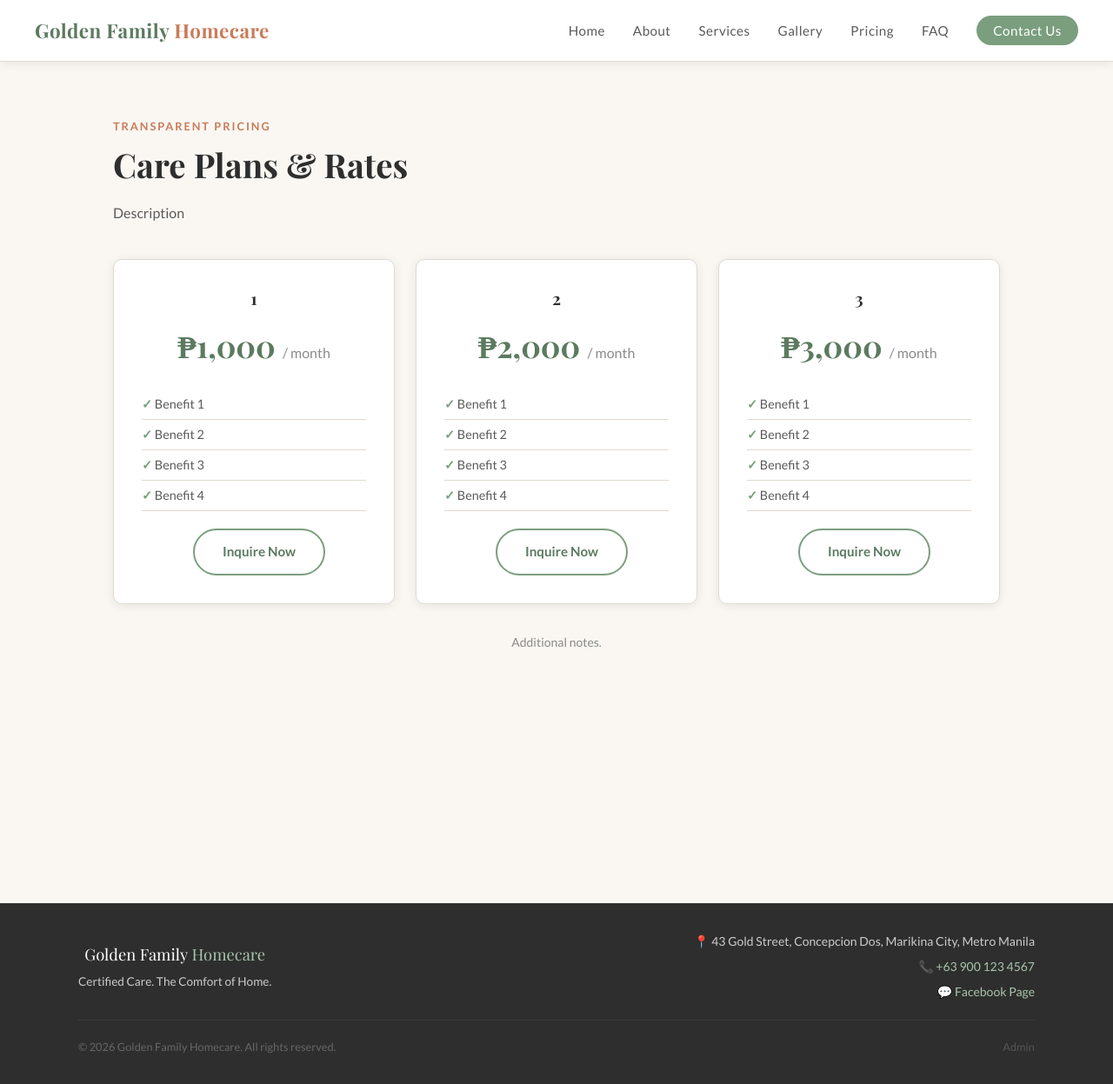
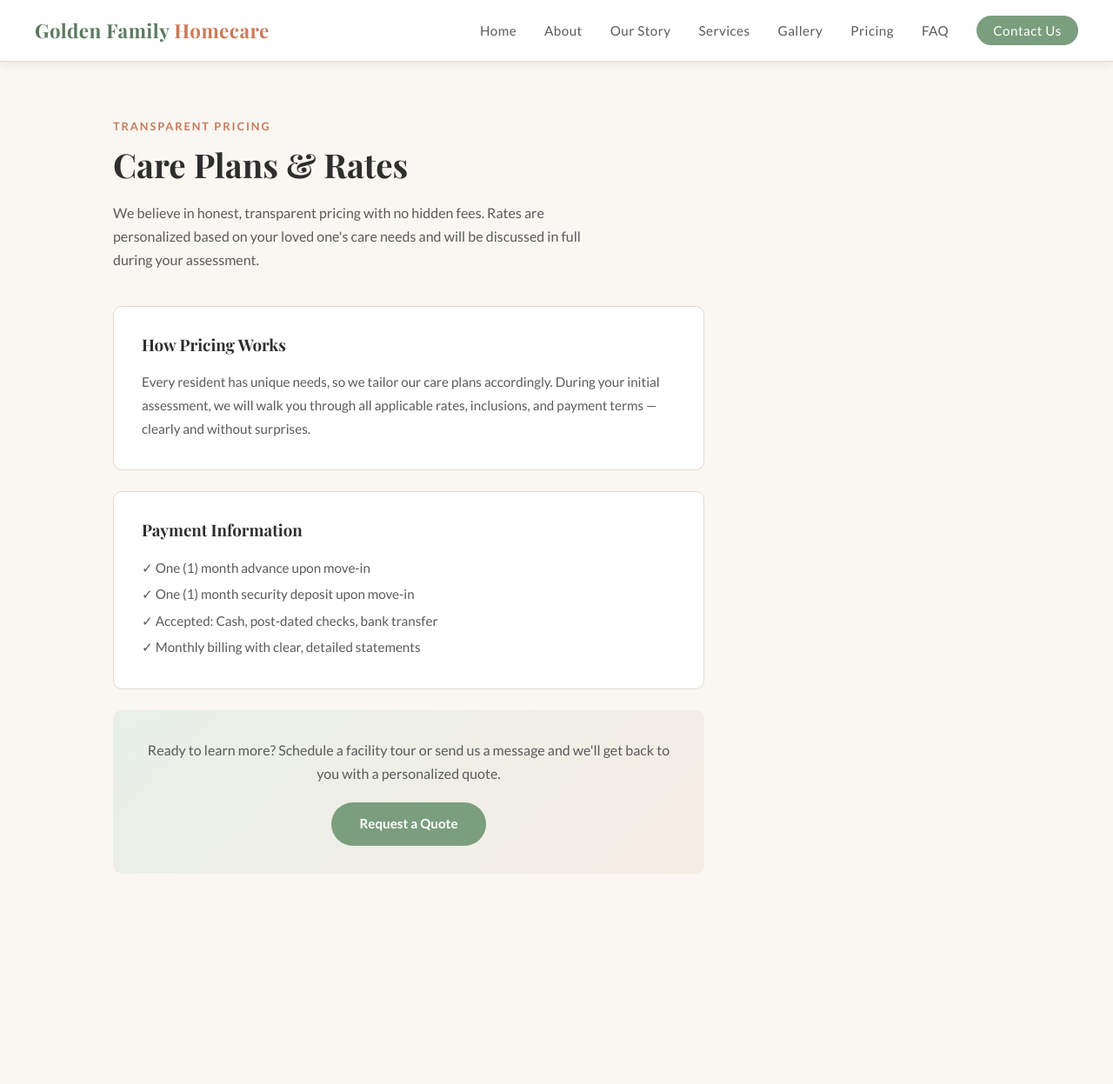
Before and after one commit to Joloham/capati-homecare-website, a Flask app: template templates/pricing.html in a window 1280 px wide. Shown: the top 1247 px of the page at 87% size. Run offline with Flask 3, Linux system fonts and the light colour scheme; the template is opened without the code that fills it, so the values that code supplies are empty.

Commit message:
added our story page and updated the pricing page

```diff
--- a/static/components/navbar.html
+++ b/static/components/navbar.html
@@ -8,6 +8,7 @@
   <ul id="nav-menu">
     <li><a href="/">Home</a></li>
     <li><a href="/about.html">About</a></li>
+    <li><a href="/our-story.html">Our Story</a></li>
     <li><a href="/services.html">Services</a></li>
     <li><a href="/gallery.html">Gallery</a></li>
     <li><a href="/pricing.html">Pricing</a></li>
--- a/templates/index.html
+++ b/templates/index.html
@@ -12,7 +12,7 @@
   <div id="navbar-container"></div>
 
   <div class="hero">
-    <h1>Certified Care. The Comfort of Home. <span> </span></h1>
+    <h1>Certified Care. The Comfort of Home.</h1>
     <p>
         Delivering professional medical support with the heartfelt warmth of a real family. We provide a safe sanctuary where your loved ones live with the dignity, trust, and personalized attention they deserve.
     </p>
--- a/templates/pricing.html
+++ b/templates/pricing.html
@@ -14,49 +14,33 @@
   <section>
     <p class="section-label">Transparent Pricing</p>
     <h2 class="section-title">Care Plans & Rates</h2>
-    <p class="section-sub">Description</p>
+    <p class="section-sub">We believe in honest, transparent pricing with no hidden fees. Rates are personalized based on your loved one's care needs and will be discussed in full during your assessment.</p>
 
-    <div class="pricing-grid">
-      <div class="pricing-card">
-        <h3>1</h3>
-        <div class="price">₱1,000 <span>/ month</span></div>
-        <ul>
-          <li>Benefit 1</li>
-          <li>Benefit 2</li>
-          <li>Benefit 3</li>
-          <li>Benefit 4</li>
-        </ul>
-        <a href="/contact.html" class="btn btn-secondary">Inquire Now</a>
+    <div style="max-width:680px;">
+
+      <div style="background:var(--warm-white);border:1px solid var(--border);border-radius:var(--radius);padding:2rem;margin-bottom:1.5rem;">
+        <h3 style="margin-bottom:1rem;">How Pricing Works</h3>
+        <p style="color:var(--text-mid);font-size:0.95rem;line-height:1.8;">
+          Every resident has unique needs, so we tailor our care plans accordingly. During your initial assessment, we will walk you through all applicable rates, inclusions, and payment terms — clearly and without surprises.
+        </p>
       </div>
 
-      <div class="pricing-card">
-        <h3>2</h3>
-        <div class="price">₱2,000 <span>/ month</span></div>
-        <ul>
-            <li>Benefit 1</li>
-            <li>Benefit 2</li>
-            <li>Benefit 3</li>
-            <li>Benefit 4</li>
+      <div style="background:var(--warm-white);border:1px solid var(--border);border-radius:var(--radius);padding:2rem;margin-bottom:1.5rem;">
+        <h3 style="margin-bottom:1rem;">Payment Information</h3>
+        <ul style="color:var(--text-mid);font-size:0.95rem;line-height:2;list-style:none;padding:0;">
+          <li>✓ One (1) month advance upon move-in</li>
+          <li>✓ One (1) month security deposit upon move-in</li>
+          <li>✓ Accepted: Cash, post-dated checks, bank transfer</li>
+          <li>✓ Monthly billing with clear, detailed statements</li>
         </ul>
-        <a href="/contact.html" class="btn btn-secondary">Inquire Now</a>
       </div>
 
-      <div class="pricing-card">
-        <h3>3</h3>
-        <div class="price">₱3,000 <span>/ month</span></div>
-        <ul>
-            <li>Benefit 1</li>
-            <li>Benefit 2</li>
-            <li>Benefit 3</li>
-            <li>Benefit 4</li>
-        </ul>
-        <a href="/contact.html" class="btn btn-secondary">Inquire Now</a>
+      <div style="background:linear-gradient(135deg,#e8f0e9,#f5ede4);border-radius:var(--radius);padding:2rem;text-align:center;">
+        <p style="font-size:1rem;color:var(--text-mid);margin-bottom:1.25rem;">Ready to learn more? Schedule a facility tour or send us a message and we'll get back to you with a personalized quote.</p>
+        <a href="/contact.html" class="btn btn-primary">Request a Quote</a>
       </div>
+
     </div>
-
-    <p style="margin-top: 2rem; font-size: 0.875rem; color: var(--text-light); text-align: center;">
-      Additional notes.
-    </p>
   </section>
 
   <div id="footer-container"></div>
```
Also changed, not shown: templates/our-story.html (added, +70 -0 lines).
